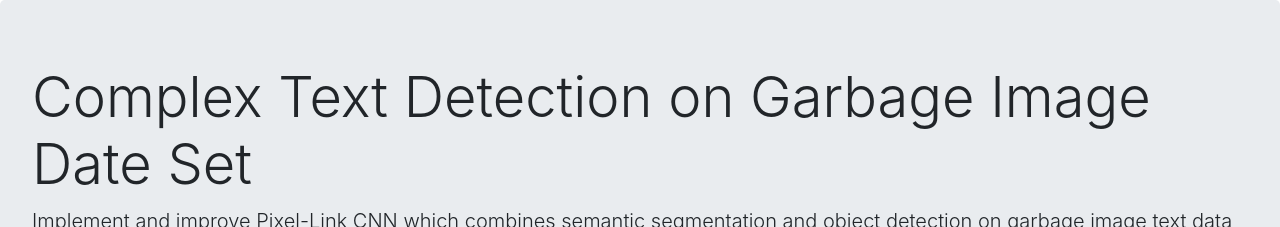
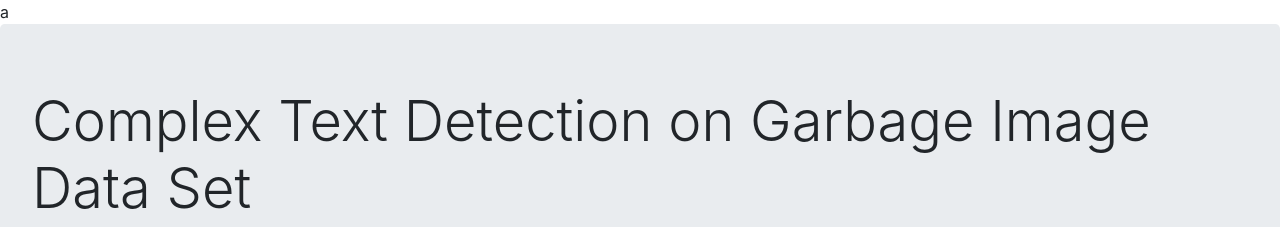
Before and after one commit to seraveea/seraveea.github.io, a plain HTML site: page us.html in a window 1280 px wide. Shown: the top 227 px of the page. Drawn offline with nearby package versions, Linux system fonts and the light colour scheme.

Commit message:
Update us.html

```diff
--- a/us.html
+++ b/us.html
@@ -4,10 +4,10 @@
     <meta charset="utf-8">
     <title>Undergraduate reasearch</title>
     <link rel="stylesheet" href="https://stackpath.bootstrapcdn.com/bootstrap/4.4.1/css/bootstrap.min.css" integrity="sha384-Vkoo8x4CGsO3+Hhxv8T/Q5PaXtkKtu6ug5TOeNV6gBiFeWPGFN9MuhOf23Q9Ifjh" crossorigin="anonymous">
-  </head>
+  </head>a
   <body>
     <div class="jumbotron">
-      <h1 class="display-4">Complex Text Detection on Garbage Image Date Set</h1>
+      <h1 class="display-4">Complex Text Detection on Garbage Image Data Set</h1>
       <p class="lead">Implement and improve Pixel-Link CNN which combines semantic segmentation and object detection
 on garbage image text data set. Prepare the data, improved Pixel-Link, test network and hyper-
 parameter tuning.</p>
```
